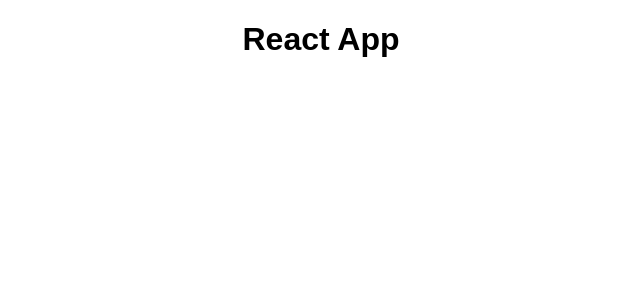
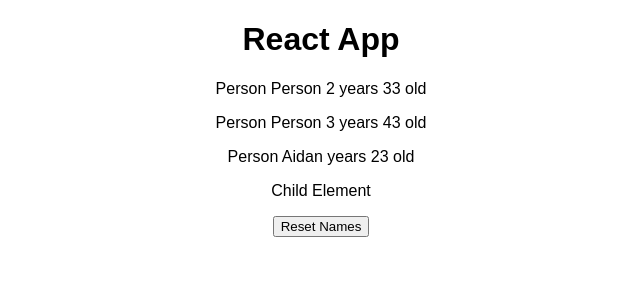
Before and after one commit to aidanlowson/ReactTraining, a React (Create React App) app in the folder udemy-react/: page / in a window 1280 px wide. Shown: the top 300 px of the page, without its empty margins (319-959 px from the left). Built offline with nearby package versions, Linux system fonts and the light colour scheme.

Commit message:
3-44 Complete

```diff
--- a/udemy-react/src/App.js
+++ b/udemy-react/src/App.js
@@ -1,13 +1,81 @@
+//  Packages
 import React, { Component } from 'react';
+//  Components
+import Person from './Person/Person'
+//  Style
 import './App.css';
 
 class App extends Component {
+  state = {
+    persons: [
+      {
+        name: 'Aidan',
+        age: 23
+      },
+      {
+        name: 'Person 2',
+        age: 33
+      },
+      {
+        name: 'Person 3',
+        age: 43
+      }
+    ]
+  }
+
+  handleSwitchName = () => {
+    // console.log('Switch Button Clicked');
+    this.setState({
+      persons: [
+        {name: 'Aidan', age: 33 },
+        {name: 'Person 2 Updated', age: 33 },
+        {name: 'Person 3', age: 434 }
+      ]
+    })
+    return
+  }
+
+  reset = () => {
+    this.setState({
+          persons: [
+      {
+        name: 'Aidan',
+        age: 23
+      },
+      {
+        name: 'Person 2',
+        age: 33
+      },
+      {
+        name: 'Person 3',
+        age: 43
+      }
+    ]
+    })
+  }
+
   render() {
     return (
       <div className="App">
         <h1>
           React App
         </h1>
+        <Person
+          age={this.state.persons[1].age}
+          name={this.state.persons[1].name}
+        />
+        <Person
+          age={this.state.persons[2].age}
+          name={this.state.persons[2].name}
+        />
+        <Person
+          age={this.state.persons[0].age}
+          name={this.state.persons[0].name}
+          click={this.handleSwitchName}
+        >
+          Child Element
+        </Person>
+        <button onClick={this.reset}>Reset Names</button>
       </div>
     );
   }
--- /dev/null
+++ b/udemy-react/src/Person/Person.js
@@ -0,0 +1,16 @@
+import React from 'react';
+
+const person = (props) => {
+  return (
+  <div>
+    <p onClick={props.click}>
+    Person {props.name} years {props.age} old
+    </p>
+    <p>{props.children}</p>
+  </div>
+  )
+
+
+};
+
+export default person;
```
